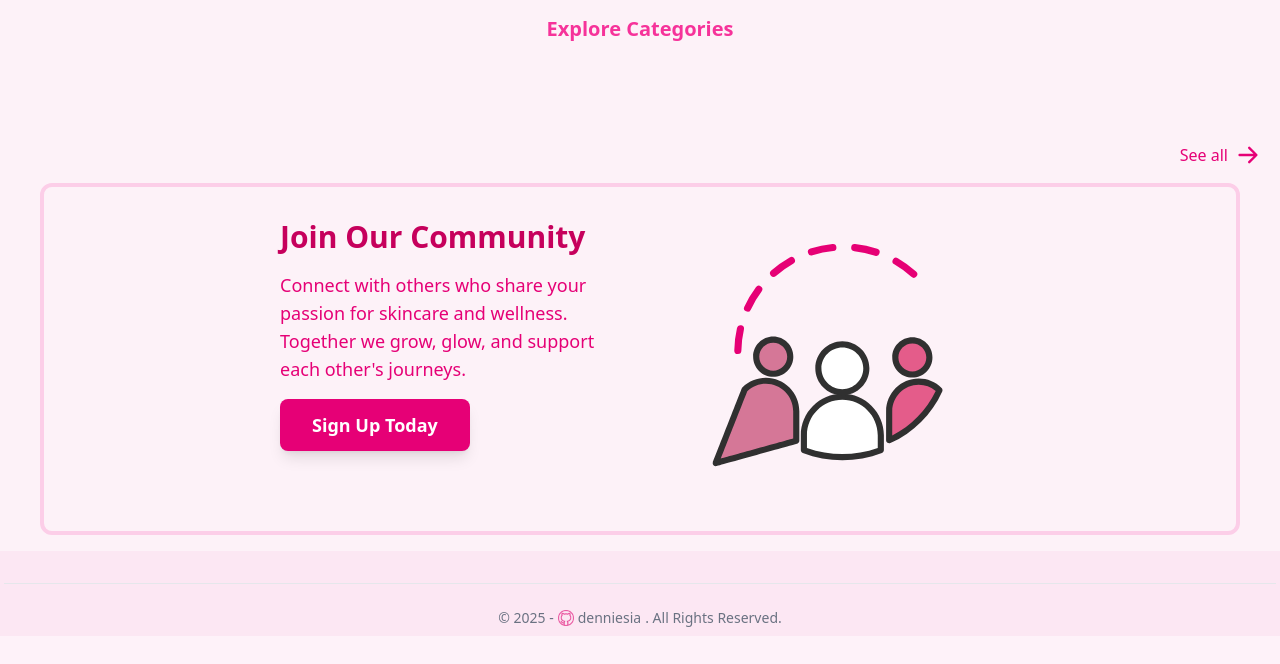
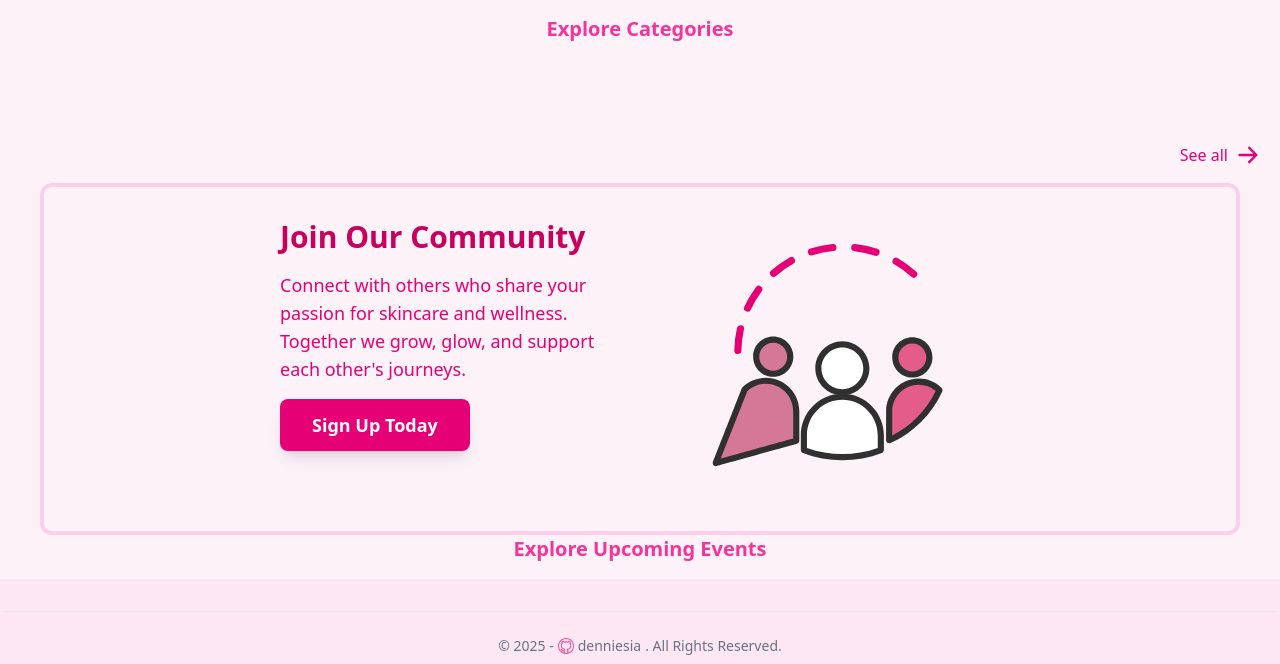
Before and after one commit to denniesia/beaunity, a Django app: template templates/common/landing_page.html in a window 1280 px wide. Shown: the part 621-1285 px from the top of the page. Before the commit the page ends 1248 px from the top, so only its background shows below. Run offline with Django 5.2, Linux system fonts and the light colour scheme; the template is opened without the code that fills it, so the values that code supplies are empty; style sheets or scripts are compiled from the project's sources; some libraries are stand-ins or nearby versions.

Commit message:
fix: event overview

```diff
--- a/beaunity/event/urls.py
+++ b/beaunity/event/urls.py
@@ -1,5 +1,5 @@
 from django.urls import path
 from . import views
 urlpatterns = [
-    path('', views.EventsOverviewView.as_view(), name='events'),
+    path('overview/', views.EventsOverviewView.as_view(), name='events'),
 ]
--- a/templates/common/landing_page.html
+++ b/templates/common/landing_page.html
@@ -42,7 +42,7 @@
             <h2 class="text-xl font-bold text-pink-500 text-center">Explore Categories</h2>
             <div id="scroll-wrapper" class="relative overflow-x-auto whitespace-nowrap py-8 min-h-[100px]">
                 <div id="scroll-content" class="flex gap-6">
-                    {% for category in object_list %}
+                    {% for category in categories %}
                         <div class="min-w-[200px] bg-white rounded-xl shadow text-center p-4 flex-shrink-0 transition-all duration-300 transform cursor-pointer hover:scale-105 hover:shadow-pink-400 hover:shadow-lg">
                             <a href="{% url 'category-details' category.slug %}">
                                 <img src="{{ category.image.url }}" class="object-cover mx-auto rounded-lg">
@@ -85,6 +85,13 @@
             </div>
         </section>
 
+    <div class="max-w-full mx-auto px-4">
+    <h2 class="text-xl font-bold text-pink-500 text-center">Explore Upcoming Events</h2>
+
+
+</div>
+
+
         <script src="https://cdnjs.cloudflare.com/ajax/libs/lottie-web/5.9.6/lottie.min.js"></script>
         <script>
             document.addEventListener("DOMContentLoaded", function () {
--- a/templates/common/nav.html
+++ b/templates/common/nav.html
@@ -8,7 +8,7 @@
             <a href="" class="text-gray-800 hover:text-pink-600 font-medium">About</a>
             <a href="{% url 'forum-dashboard' %}" class="text-gray-800 hover:text-pink-600 font-medium">Forum</a>
             <a href="" class="text-gray-800 hover:text-pink-600 font-medium">Challenges</a>
-            <a href="" class="text-gray-8git 00 hover:text-pink-600 font-medium">Events</a>
+            <a href="{% url 'events' %}" class="text-gray-8git 00 hover:text-pink-600 font-medium">Events</a>
         </div>
         <!-- Center: Logo -->
         <div class="flex items-center justify-center space-x-4">
@@ -46,7 +46,7 @@
                               transition-all duration-200 ease-in-out z-50  transform -translate-x-1/2 text-center">
                             <a href="{% url 'category-overview' %}" class="block px-4 py-1 text-gray-700 hover:bg-pink-100">Categories</a>
                             <a href="{% url 'post-pending' %}" class="block px-4 py-1 text-gray-700 hover:bg-pink-100">Posts</a>
-                            <a href="{% url 'events' %}" class="block px-4 py-1 text-gray-700 hover:bg-pink-100">Events</a>
+                            <a href="" class="block px-4 py-1 text-gray-700 hover:bg-pink-100">Events</a>
                             <a href="#" class="block px-4 py-1 text-gray-700 hover:bg-pink-100">Challenges</a>
                         </div>
                     </div>
```
Also changed, not shown: beaunity/common/views.py (+8 -4 lines), templates/event/events-overview.html (+7 -1 lines).
